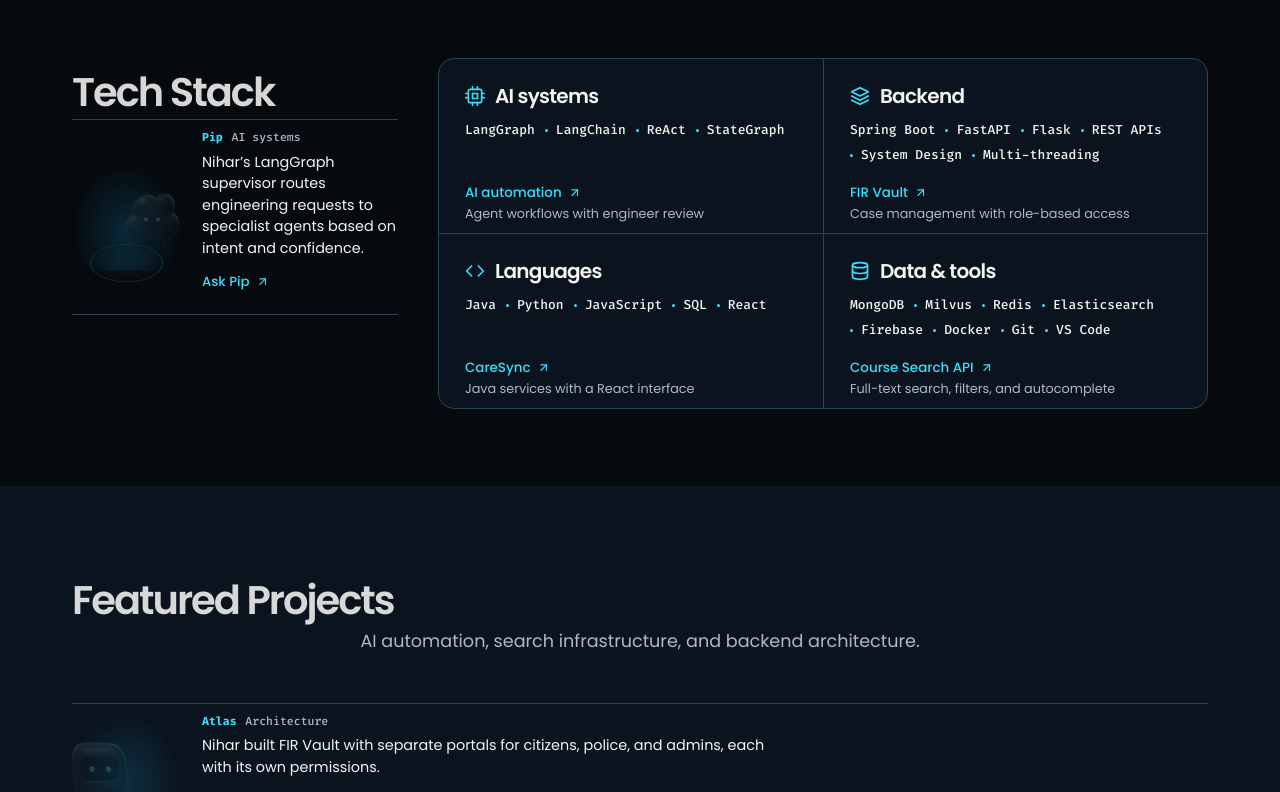
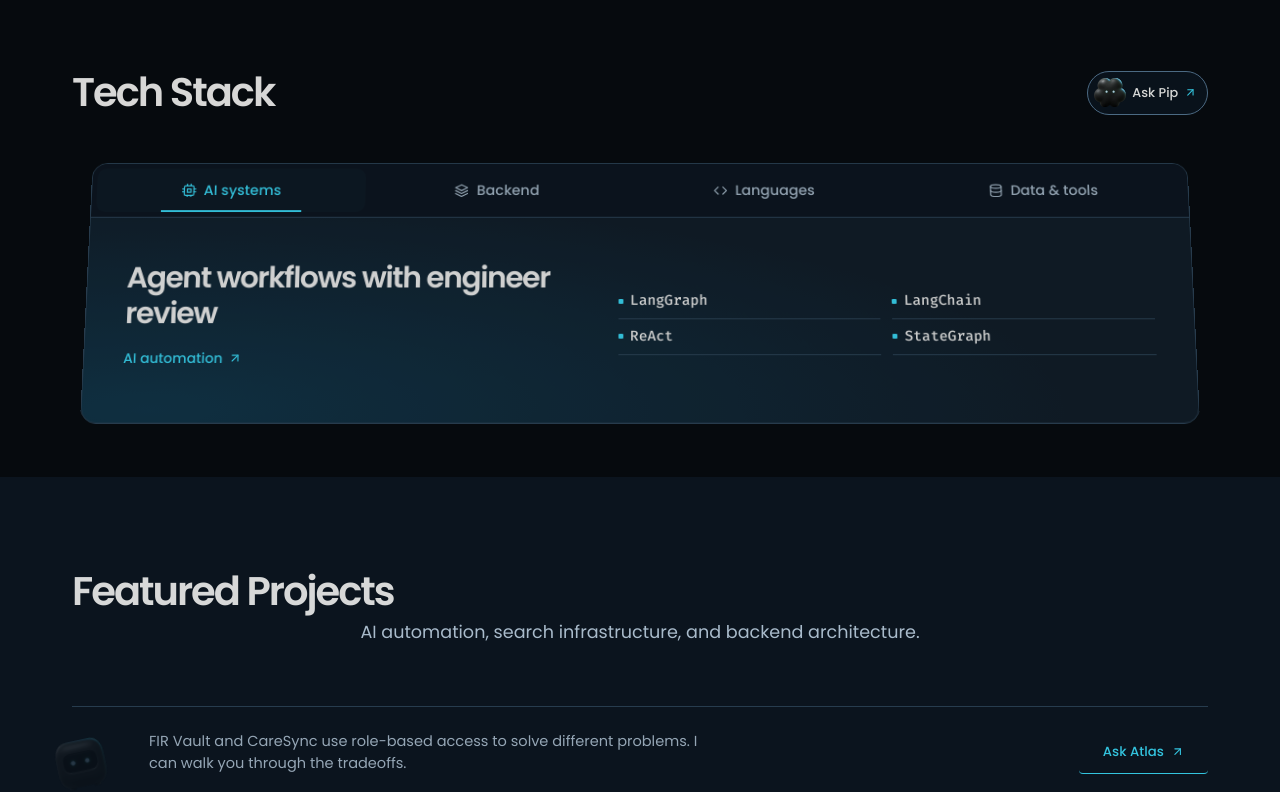
Before and after one commit to Nihar4569/Portfolio-, a React (Vite) app: page / in a window 1280 px wide. Shown: the part 1580-2372 px from the top of the page. Built offline with nearby package versions, Linux system fonts and the light colour scheme.

Commit message:
Revert "feat: add 3D crew entrances and redesign the tech stack"
This reverts commit 64aafb6c2b909465c134896bf5a80bc3e2df172b.

```diff
--- a/src/components/home/About.js
+++ b/src/components/home/About.js
@@ -1,7 +1,13 @@
 import React from 'react';
-import { FiAward } from 'react-icons/fi';
+import { FiAward, FiCode, FiCpu, FiDatabase, FiServer } from 'react-icons/fi';
 import { profile } from '../../data/profile';
-import CrewNote from './CrewNote';
+
+const specialties = [
+  { title: 'Languages', detail: 'Java, Python, JavaScript', icon: FiCode },
+  { title: 'Backend', detail: 'Spring Boot, FastAPI, Flask, REST APIs', icon: FiServer },
+  { title: 'Data', detail: 'MongoDB, SQL, Milvus', icon: FiDatabase },
+  { title: 'AI systems', detail: 'LangGraph, LangChain, ReAct', icon: FiCpu },
+];
 
 export default function About() {
   return (
@@ -14,12 +20,17 @@ export default function About() {
               width="480" height="640" loading="lazy" decoding="async" />
             <figcaption><FiAward aria-hidden="true" /> Smart India Hackathon 2022 winner</figcaption>
           </figure>
-          <div className="portfolio-about-copy">
-            <p data-scroll-reveal="rise">I’m a Software Engineer at Cisco in Bengaluru. I build backend services for engineering workflows and work on distributed embedding pipelines.</p>
-            <p data-scroll-reveal="rise">Before Cisco, I worked on Java and Spring Boot applications at Evolvision Technologies.</p>
-            <CrewNote guide="scout" prompt="Tell me about Nihar’s engineering experience">
-              Nihar’s team built a shared academic calendar for Indian universities at Smart India Hackathon.
-            </CrewNote>
+          <div className="portfolio-about-copy" data-scroll-reveal="rise">
+            <p>I’m a Software Engineer at Cisco in Bengaluru. I build backend services and LangGraph workflows that route engineering requests, coordinate specialist agents, and let engineers review changes to system state.</p>
+            <p>I also work on distributed embedding pipelines. Parallel processing, caching, and thread-safe state management helped bring model initialization from 22 minutes to about 32 seconds.</p>
+            <dl className="portfolio-about-specialties">
+              {specialties.map(({ title, detail, icon: Icon }) => (
+                <div key={title}>
+                  <dt><Icon aria-hidden="true" /> {title}</dt>
+                  <dd>{detail}</dd>
+                </div>
+              ))}
+            </dl>
           </div>
         </div>
       </div>
--- a/src/components/home/CrewNote.js
+++ b/src/components/home/CrewNote.js
@@ -4,25 +4,17 @@ import { useTerminal } from '../../context/TerminalContext';
 import { crew } from '../../data/profile';
 import './crew-note.css';
 
-export default function CrewNote({ guide, prompt, children }) {
+export default function CrewNote({ guide, children }) {
   const { openTerminal } = useTerminal();
-  const { name, role, question } = crew[guide];
+  const { name, question } = crew[guide];
 
   return (
-    <aside className="crew-note" data-guide={guide} aria-label={`A note from ${name}`}>
-      <div className="crew-note-stage" aria-hidden="true">
-        <span className="crew-note-platform" />
-        <img className="crew-note-avatar" data-scroll-reveal="crew" src={`/images/crew/${guide}.webp`}
-          width="96" height="96" alt="" loading="lazy" decoding="async" />
-      </div>
-      <div className="crew-note-copy">
-        <p className="crew-note-speaker"><strong>{name}</strong> {role}</p>
-        <p className="crew-note-line">{children}</p>
-        <button type="button" aria-haspopup="dialog" aria-controls="crew-chat" data-sound="terminal"
-          onClick={() => openTerminal(guide, prompt ?? question)}>
-          Ask {name} <FiArrowUpRight aria-hidden="true" />
-        </button>
-      </div>
+    <aside className="crew-note" data-scroll-reveal="rise" aria-label={`A note from ${name}`}>
+      <img src={`/images/crew/${guide}.webp`} width="62" height="62" alt="" loading="lazy" />
+      <p>{children}</p>
+      <button type="button" aria-haspopup="dialog" aria-controls="crew-chat" data-sound="terminal" onClick={() => openTerminal(guide, question)}>
+        Ask {name} <FiArrowUpRight aria-hidden="true" />
+      </button>
     </aside>
   );
 }
--- a/src/components/home/TechStack.js
+++ b/src/components/home/TechStack.js
@@ -1,55 +1,78 @@
-import React from 'react';
+import React, { useId, useState } from 'react';
 import { Link } from 'react-router-dom';
 import { FiArrowUpRight, FiCode, FiCpu, FiDatabase, FiLayers } from 'react-icons/fi';
+import { useTerminal } from '../../context/TerminalContext';
 import { projectLink } from '../../data/assistant';
+import { crew } from '../../data/profile';
 import projects from '../../data/projects';
 import skills from '../../data/skills';
-import CrewNote from './CrewNote';
 import './tech-stack.css';
 
 const categoryIcons = { ai: FiCpu, backend: FiLayers, languages: FiCode, data: FiDatabase };
 
 export default function TechStack() {
+  const { openTerminal } = useTerminal();
+  const [active, setActive] = useState(0);
+  const id = useId();
+
+  function moveTab(event) {
+    let next;
+    if (event.key === 'ArrowRight') next = (active + 1) % skills.length;
+    else if (event.key === 'ArrowLeft') next = (active + skills.length - 1) % skills.length;
+    else if (event.key === 'Home') next = 0;
+    else if (event.key === 'End') next = skills.length - 1;
+    else return;
+
+    event.preventDefault();
+    event.currentTarget.children.item(next).focus();
+  }
+
   return (
     <section className="tech-stack" aria-labelledby="tech-stack-title">
       <div className="tech-stack-inner">
-        <div className="tech-stack-layout">
-          <div className="tech-stack-intro">
-            <h2 id="tech-stack-title" data-scroll-reveal="rise">Tech Stack</h2>
-            <CrewNote guide="pip">
-              Nihar’s LangGraph supervisor routes engineering requests to specialist agents based on intent and confidence.
-            </CrewNote>
+        <header className="tech-stack-header" data-scroll-reveal="rise">
+          <h2 id="tech-stack-title">Tech Stack</h2>
+          <button className="tech-stack-guide" type="button" aria-haspopup="dialog" aria-controls="crew-chat"
+            data-sound="terminal" onClick={() => openTerminal('pip', crew.pip.question)}>
+            <img src="/images/crew/pip.webp" alt="" width="32" height="32" loading="lazy" />
+            Ask Pip <FiArrowUpRight aria-hidden="true" />
+          </button>
+        </header>
+
+        <div className="tech-stack-board" data-scroll-reveal="depth">
+          <div className="tech-stack-tabs" role="tablist" aria-label="Technology categories" onKeyDown={moveTab}>
+            {skills.map(({ id: category, title }, index) => {
+              const Icon = categoryIcons[category];
+              return (
+                <button className="tech-stack-tab" key={category} id={`${id}-${category}`} type="button"
+                  role="tab" aria-selected={active === index} tabIndex={active === index ? 0 : -1}
+                  onFocus={() => setActive(index)} onClick={() => setActive(index)}>
+                  <Icon aria-hidden="true" />
+                  {title}
+                </button>
+              );
+            })}
           </div>
-
-          <ul className="tech-stack-board" role="list" aria-label="Technology categories">
-            {skills.map(({ id, title, summary, projectId, technologies }) => {
-              const Icon = categoryIcons[id];
+          {skills.map(({ id: category, title, summary, projectId, technologies }, index) => {
             const project = projects.find((item) => item.id === projectId);
             const link = project && projectLink(project);
-
             return (
-                <li className="tech-stack-group" key={id}>
-                  <h3><Icon aria-hidden="true" /> {title}</h3>
-                  <ul className="tech-stack-technologies" role="list" aria-label={title + ' technologies'}>
+              <div className="tech-stack-panel" key={category} role="tabpanel"
+                aria-labelledby={`${id}-${category}`} hidden={active !== index} tabIndex={link ? undefined : 0}>
+                <div className="tech-stack-panel-content">
+                  <div>
+                    <p className="tech-stack-summary">{summary}</p>
+                    {link && <Link className="tech-stack-work" to={link.href}>
+                      {link.label} <FiArrowUpRight aria-hidden="true" />
+                    </Link>}
+                  </div>
+                  <ul className="tech-stack-technologies" aria-label={`${title} technologies`}>
                     {technologies.map((name) => <li key={name}>{name}</li>)}
                   </ul>
-                  <div className="tech-stack-example">
-                    {link ? (
-                      <Link className="tech-stack-work" to={link.href}>
-                        <span className="tech-stack-work-name">
-                          {link.label} <FiArrowUpRight aria-hidden="true" />
-                          <span className="portfolio-visually-hidden"> case study</span>
-                        </span>
-                        <span className="tech-stack-work-summary">{summary}</span>
-                      </Link>
-                    ) : (
-                      <p className="tech-stack-work-summary">{summary}</p>
-                    )}
                 </div>
-                </li>
+              </div>
             );
           })}
-          </ul>
         </div>
       </div>
     </section>
--- a/src/components/home/crew-note.css
+++ b/src/components/home/crew-note.css
@@ -1,123 +1,46 @@
 .crew-note {
-  --crew-stage-size: clamp(4.375rem, 9vw, 6.75rem);
-  --crew-approach-x: -33px;
-  --crew-approach-angle: 32deg;
   display: grid;
-  grid-template-columns: var(--crew-stage-size) minmax(0, 1fr);
+  grid-template-columns: auto minmax(0, 1fr) auto;
+  gap: 15px;
   align-items: center;
-  gap: clamp(0.75rem, 2vw, 1.375rem);
-  margin-block: 1.25rem 2rem;
-  padding-block: 0.625rem;
+  margin: 24px 0 32px;
+  padding: 14px 0;
   border-block: 1px solid var(--portfolio-line);
 }
-
-.crew-note:is([data-guide="pip"], [data-guide="byte"]) {
-  --crew-approach-x: 33px;
-  --crew-approach-angle: -32deg;
-}
-
-.crew-note-stage {
-  position: relative;
-  display: grid;
-  justify-items: center;
-  align-items: start;
-  aspect-ratio: 1;
-  isolation: isolate;
-  perspective: 420px;
-  background: radial-gradient(ellipse at 50% 63%, var(--portfolio-portrait-glow), transparent 72%);
-}
-
-.crew-note-platform {
-  position: absolute;
-  inset-inline: 7%;
-  inset-block-start: 82%;
-  aspect-ratio: 1;
-  border: 1px solid var(--portfolio-control-line);
-  border-radius: 50%;
-  background: radial-gradient(ellipse, var(--portfolio-portrait-glow), transparent 72%);
-  transform: translateY(-50%) rotateX(67deg);
-}
-
-.crew-note-avatar {
-  position: relative;
-  display: block;
-  inline-size: 82%;
-  block-size: auto;
-  aspect-ratio: 1;
-  margin-block-start: 3%;
-  object-fit: contain;
-  transform-origin: center 78%;
-}
-
-.crew-note-speaker {
-  display: flex;
-  flex-wrap: wrap;
-  gap: 0.125rem 0.55rem;
-  margin: 0 0 0.375rem;
-  color: var(--portfolio-muted);
-  font: 500 0.72rem/1.35 'Fira Code', monospace;
-}
-
-.crew-note-speaker strong { color: var(--portfolio-accent); }
-
-.crew-note-line {
-  max-inline-size: 65ch;
-  margin: 0;
-  color: var(--portfolio-text);
-  font-size: 0.9rem;
-  line-height: 1.5;
-}
-
+.crew-note img { object-fit: contain; }
+.crew-note p { margin: 0; max-width: 63ch; color: var(--portfolio-muted); font-size: 0.91rem; line-height: 1.55; }
 .crew-note button {
   display: inline-flex;
   align-items: center;
-  gap: 0.375rem;
-  min-block-size: 44px;
-  min-inline-size: 44px;
-  padding: 0;
+  justify-content: center;
+  gap: 7px;
+  min-height: 44px;
+  min-width: 44px;
+  background: transparent;
   border: 0;
-  background: transparent;
+  border-bottom: 1px solid var(--portfolio-accent);
   color: var(--portfolio-accent);
   font: 500 0.83rem 'Poppins', sans-serif;
   cursor: pointer;
 }
-
-.crew-note button:hover { text-decoration: underline; }
-.crew-note button svg { flex: none; }
-
+.crew-note button:hover { color: var(--portfolio-text); }
+@media (max-width: 600px) {
+  .crew-note { grid-template-columns: 48px minmax(0, 1fr); gap: 6px 12px; }
+  .crew-note img { width: 48px; height: 48px; }
+  .crew-note p { font-size: 0.84rem; }
+  .crew-note button { grid-column: 2; justify-self: start; }
+}
 @media (prefers-reduced-motion: no-preference) {
-  .crew-note-avatar[data-scroll-reveal] { --scroll-enter: crew-note-arrive; }
-
-  @keyframes crew-note-arrive {
-    from {
-      opacity: 0.18;
-      transform: translate3d(var(--crew-approach-x), 12px, -175px)
-        rotateY(var(--crew-approach-angle)) rotateX(14deg);
+  @supports (animation-timeline: view()) and (animation-range: entry) {
+    @keyframes crew-note-entry {
+      from { opacity: 0.2; transform: translate(-22px, 12px) rotate(-12deg) scale(0.78); }
+      to { opacity: 1; transform: none; }
     }
-    76% {
-      opacity: 1;
-      transform: translate3d(0, -3px, 12px) rotateY(0deg) rotateX(-4deg);
-    }
-    to { opacity: 1; transform: none; }
-  }
-
-  @supports ((animation-timeline: view()) and (animation-range: entry)) {
-    .crew-note { view-timeline: --crew-arrival block; }
-    .crew-note-platform { animation: crew-note-platform-light auto ease-out backwards; }
-
-    .crew-note-avatar[data-scroll-reveal],
-    .crew-note-platform {
-      animation-timeline: --crew-arrival;
-      animation-range: entry 0% cover 34%;
-    }
-
-    @keyframes crew-note-platform-light {
-      from { opacity: 0.38; scale: 0.78; }
-      to { opacity: 1; scale: 1; }
+    .crew-note { view-timeline: --crew-note block; }
+    .crew-note img {
+      animation: crew-note-entry auto ease-out both;
+      animation-timeline: --crew-note;
+      animation-range: entry 0% entry 100%;
     }
   }
-
-  @supports not ((animation-timeline: view()) and (animation-range: entry)) {
-    .crew-note-avatar[data-scroll-reveal][data-scroll-revealed] { animation-duration: 620ms; }
-  }
 }
--- a/src/components/home/tech-stack.css
+++ b/src/components/home/tech-stack.css
@@ -5,18 +5,21 @@
 
 .tech-stack-inner {
   container: tech-stack / inline-size;
-  max-inline-size: 1200px;
+  max-width: 1200px;
   margin-inline: auto;
   padding-inline: clamp(1rem, 4vw, 2rem);
 }
 
-.tech-stack-layout {
-  display: grid;
-  gap: clamp(1.25rem, 3.5cqi, 2.75rem);
-  align-items: start;
+.tech-stack-header {
+  display: flex;
+  flex-wrap: wrap;
+  align-items: center;
+  justify-content: space-between;
+  gap: 10px;
+  margin-block-end: clamp(1rem, 3vw, 1.65rem);
 }
 
-.tech-stack-intro h2 {
+.tech-stack-header h2 {
   margin: 0;
   font-size: clamp(1.75rem, 1.25rem + 2vw, 2.5rem);
   letter-spacing: -0.05em;
@@ -24,107 +27,151 @@
   font-weight: 600;
 }
 
-.tech-stack-intro .crew-note { margin-block: 1rem 0; }
+.tech-stack-header h2::after { content: none; }
+
+.tech-stack-guide {
+  display: inline-flex;
+  gap: 6px;
+  align-items: center;
+  min-height: 44px;
+  padding: 4px 10px 4px 6px;
+  border: 1px solid var(--portfolio-control-line);
+  border-radius: 100px;
+  background: var(--portfolio-panel);
+  color: var(--portfolio-text);
+  font: 500 0.8rem 'Poppins', sans-serif;
+}
+
+.tech-stack-guide img { object-fit: contain; }
+.tech-stack-guide svg { color: var(--portfolio-accent); flex: none; }
+.tech-stack-guide:hover { border-color: var(--portfolio-accent); }
 
 .tech-stack-board {
-  display: grid;
-  grid-template-columns: minmax(0, 1fr);
-  list-style: none;
-  margin: 0;
-  padding: 0;
+  overflow: clip;
   border: 1px solid var(--portfolio-line);
-  border-radius: 1rem;
-  background: var(--portfolio-panel);
+  border-radius: 16px;
+  background: radial-gradient(ellipse at 6% 95%, var(--portfolio-portrait-glow), transparent 62%), var(--portfolio-surface);
 }
 
-.tech-stack-group {
+.tech-stack-tabs {
   display: flex;
-  flex-direction: column;
-  gap: 0.625rem;
-  min-inline-size: 0;
-  padding: clamp(0.875rem, 2cqi, 1.375rem) clamp(1rem, 2.4cqi, 1.625rem) 0.5rem;
+  gap: 4px;
+  padding: 5px;
+  overflow-x: auto;
+  border-block-end: 1px solid var(--portfolio-line);
+  background: var(--portfolio-panel);
+  scrollbar-width: thin;
 }
 
-.tech-stack-group + .tech-stack-group { border-block-start: 1px solid var(--portfolio-line); }
-
-.tech-stack-group h3 {
-  display: flex;
+.tech-stack-tab {
+  position: relative;
+  flex: 1 0 auto;
+  display: inline-flex;
   align-items: center;
-  gap: 0.625rem;
-  margin: 0;
-  color: var(--portfolio-text);
-  font-size: clamp(1rem, 2cqi, 1.25rem);
-  font-weight: 600;
-  letter-spacing: -0.035em;
+  justify-content: center;
+  gap: 8px;
+  min-height: 46px;
+  padding: 4px clamp(8px, 2cqi, 21px);
+  border-radius: 9px;
+  background: none;
+  color: var(--portfolio-muted);
+  font: 500 clamp(0.73rem, 2cqi, 0.92rem) 'Poppins', sans-serif;
+  white-space: nowrap;
 }
 
-.tech-stack-group h3 svg {
-  flex: none;
+.tech-stack-tab svg { width: 1em; height: 1em; flex: none; }
+.tech-stack-tab:hover { color: var(--portfolio-text); }
+.tech-stack-tab:focus-visible { outline-offset: -3px; }
+
+.tech-stack-tab[aria-selected="true"] {
+  background: var(--portfolio-code);
   color: var(--portfolio-accent);
 }
 
-.tech-stack-technologies {
-  display: flex;
-  flex-wrap: wrap;
-  gap: 0.375rem 0.625rem;
-  list-style: none;
-  padding: 0;
-  margin: 0;
+.tech-stack-tab[aria-selected="true"]::after {
+  content: '';
+  position: absolute;
+  inset: auto 24% 0;
+  border-block-end: 2px solid currentColor;
 }
 
-.tech-stack-technologies li {
-  display: inline-flex;
-  align-items: baseline;
-  gap: 0.5rem;
-  color: var(--portfolio-text);
-  font: 500 0.81rem/1.45 'Fira Code', monospace;
-  overflow-wrap: anywhere;
+.tech-stack-panel-content {
+  display: grid;
+  gap: clamp(12px, 4cqi, 38px);
+  align-items: center;
+  padding: clamp(16px, 4cqi, 40px);
 }
 
-.tech-stack-technologies li + li::before {
-  content: '';
-  inline-size: 3px;
-  block-size: 3px;
-  flex: none;
-  align-self: center;
-  border-radius: 50%;
-  background: var(--portfolio-accent);
-}
-
-.tech-stack-example {
-  margin-block-start: auto;
-  padding-block-start: 0.25rem;
-}
-
-.tech-stack-work-summary {
-  margin: 0;
-  color: var(--portfolio-muted);
-  font-size: 0.8rem;
-  font-weight: 400;
-  line-height: 1.45;
+.tech-stack-summary {
+  max-width: 26ch;
+  margin: 0 0 6px;
+  color: var(--portfolio-text);
+  font-size: clamp(1.16rem, 0.88rem + 2cqi, 1.9rem);
+  font-weight: 600;
+  line-height: 1.22;
+  letter-spacing: -0.045em;
 }
 
 .tech-stack-work {
   display: inline-flex;
-  flex-direction: column;
-  justify-content: center;
-  gap: 0.125rem;
-  min-block-size: 44px;
+  align-items: center;
+  gap: 6px;
+  min-height: 44px;
   color: var(--portfolio-accent);
-  font-size: 0.84rem;
+  font-size: 0.88rem;
   font-weight: 500;
 }
 
-.tech-stack-work-name { display: inline-flex; align-items: center; gap: 0.375rem; }
 .tech-stack-work svg { flex: none; }
-.tech-stack-work:hover .tech-stack-work-name { text-decoration: underline; }
 
-@container tech-stack (min-width: 39rem) {
-  .tech-stack-board { grid-template-columns: repeat(2, minmax(0, 1fr)); }
-  .tech-stack-group:nth-child(2) { border-block-start: 0; }
-  .tech-stack-group:nth-child(even) { border-inline-start: 1px solid var(--portfolio-line); }
+.tech-stack-technologies {
+  display: grid;
+  grid-template-columns: repeat(2, minmax(0, 1fr));
+  gap: 0 12px;
+  list-style: none;
+  margin: 0;
+  padding: 0;
 }
 
-@container tech-stack (min-width: 59rem) {
-  .tech-stack-layout { grid-template-columns: minmax(0, 0.72fr) minmax(0, 1.7fr); }
+.tech-stack-technologies li {
+  display: flex;
+  align-items: baseline;
+  gap: 7px;
+  min-width: 0;
+  padding-block: 8px;
+  border-block-end: 1px solid var(--portfolio-line);
+  color: var(--portfolio-text);
+  font: 500 clamp(0.76rem, 1.6cqi, 0.92rem) / 1.35 'Fira Code', monospace;
+  overflow-wrap: anywhere;
 }
+
+.tech-stack-technologies li::before {
+  content: '';
+  width: 5px;
+  height: 5px;
+  align-self: center;
+  flex: none;
+  border-radius: 1px;
+  background: var(--portfolio-accent);
+}
+
+@container tech-stack (max-width: 28rem) {
+  .tech-stack-tab svg { display: none; }
+}
+
+@container tech-stack (min-width: 42rem) {
+  .tech-stack-panel-content {
+    grid-template-columns: minmax(0, 0.85fr) minmax(0, 1fr);
+    min-height: 13.25rem;
+  }
+}
+
+@media (prefers-reduced-motion: no-preference) {
+  .tech-stack-panel:not([hidden]) .tech-stack-panel-content {
+    animation: tech-stack-panel-in 220ms ease-out;
+  }
+
+  @keyframes tech-stack-panel-in {
+    from { opacity: 0.8; transform: translateY(5px); }
+  }
+}
--- a/src/pages/HomePage.js
+++ b/src/pages/HomePage.js
@@ -34,9 +34,7 @@ const HomePage = () => {
           <SectionSubtitle>
             AI automation, search infrastructure, and backend architecture.
           </SectionSubtitle>
-          <CrewNote guide="atlas">
-            Nihar built FIR Vault with separate portals for citizens, police, and admins, each with its own permissions.
-          </CrewNote>
+          <CrewNote guide="atlas">FIR Vault and CareSync use role-based access to solve different problems. I can walk you through the tradeoffs.</CrewNote>
           <ProjectsGrid projects={featuredProjects} />
           <ViewAllButton to="/projects">
             <span>View all {projects.length} projects</span> <FiArrowRight aria-hidden="true" />
@@ -50,9 +48,7 @@ const HomePage = () => {
           <SectionSubtitle>
             Key milestones and achievements in my development career
           </SectionSubtitle>
-          <CrewNote guide="byte">
-            At Cisco, parallel processing, caching, and thread-safe state helped Nihar bring model initialization from 22 minutes to about 32 seconds.
-          </CrewNote>
+          <CrewNote guide="byte">At Cisco, model initialization went from 22 minutes to about 32 seconds. Ask how parallel processing and caching helped.</CrewNote>
           <Timeline />
         </SectionContainer>
       </TimelineSection>
--- a/src/styles/portfolio.css
+++ b/src/styles/portfolio.css
@@ -23,6 +23,7 @@
 .crew-launcher img,
 .crew-chat-header img,
 .crew-note img,
+.tech-stack-guide img,
 .portfolio-project-art[data-art="crew"] img,
 .portfolio-workflow-step img {
   filter: url("#portfolio-blue-light");
@@ -125,7 +126,15 @@
 .portfolio-about-portrait figcaption svg { color: var(--portfolio-accent); flex: none; }
 .portfolio-about-copy > p { font-size: clamp(0.93rem, 1.25vw, 1.05rem); color: var(--portfolio-muted); }
 .portfolio-about-copy > p:first-child { color: var(--portfolio-text); }
-.portfolio-about-copy .crew-note { margin-block-end: 0; }
+.portfolio-about-specialties {
+  display: grid;
+  grid-template-columns: repeat(2, minmax(0, 1fr));
+  gap: 0 20px;
+}
+.portfolio-about-specialties > div { border-top: 1px solid var(--portfolio-line); padding: 13px 0; }
+.portfolio-about-specialties dt { display: flex; align-items: center; gap: 7px; font-size: 0.9rem; font-weight: 600; }
+.portfolio-about-specialties dt svg { flex: none; color: var(--portfolio-accent); }
+.portfolio-about-specialties dd { margin: 5px 0 0; color: var(--portfolio-muted); font-size: 0.82rem; }
 
 @media (prefers-reduced-motion: reduce) {
   html { scroll-behavior: auto; }
```
Also changed, not shown: 1 other file (tests, documents, lock files or other folders). Lines whose indentation alone changed are shown as unchanged.
